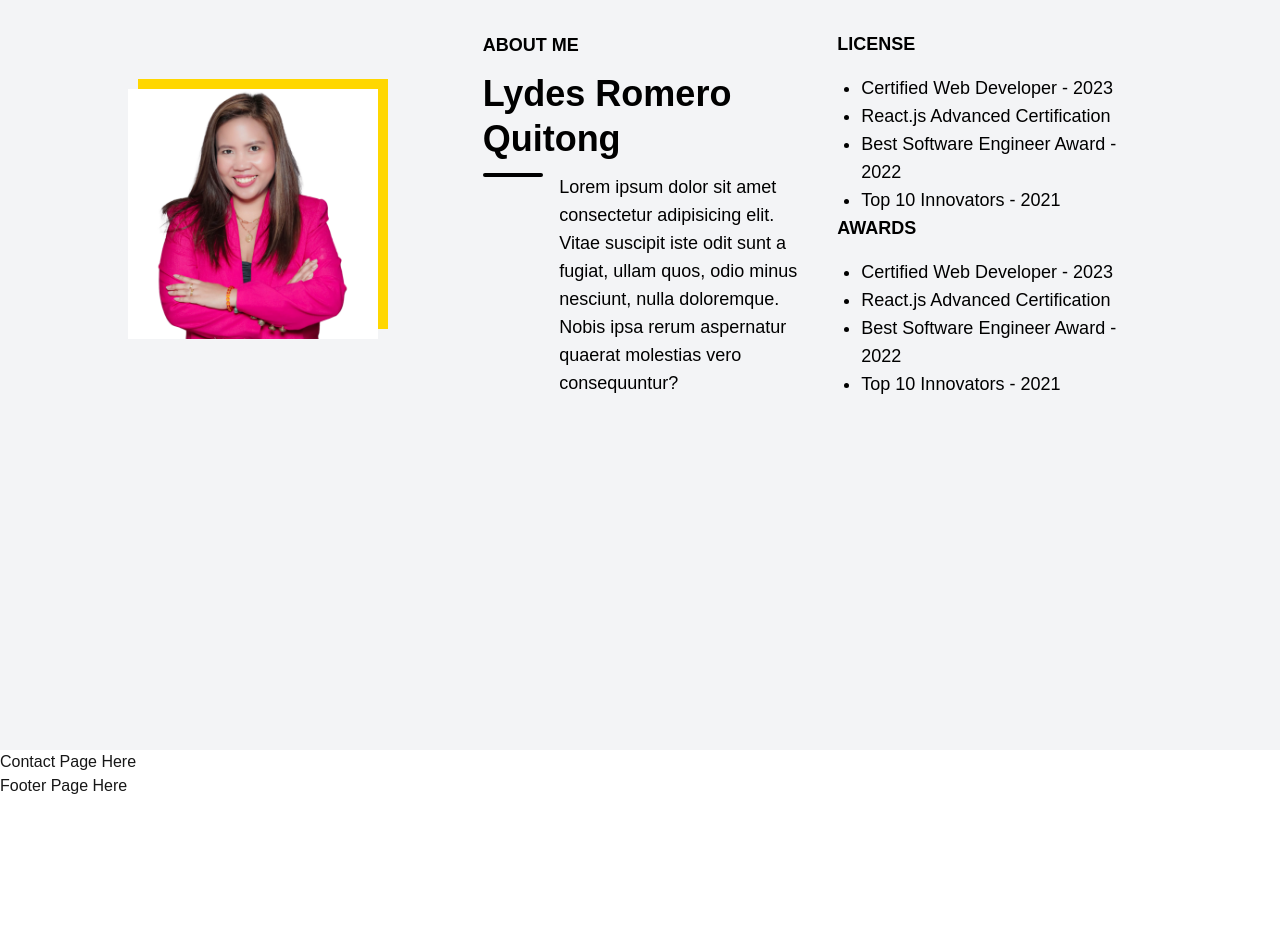
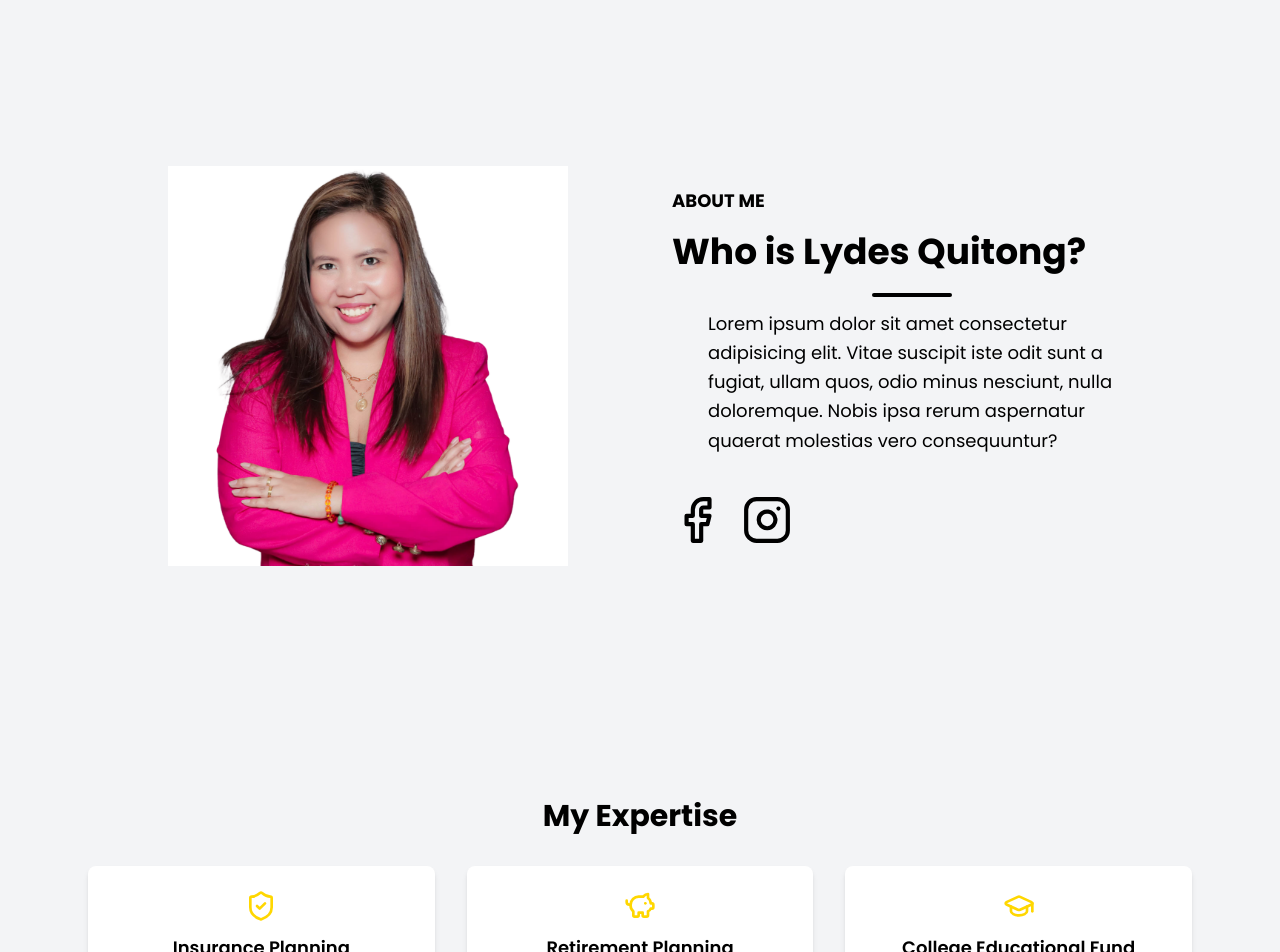
Before and after one commit to Ruthskery/pru_lydes, a Next.js app: page / in a window 1280 px wide. Shown: the part 1220-2172 px from the top of the page. Before the commit the page ends 2018 px from the top, so only its background shows below. Built offline with nearby package versions, Linux system fonts and the light colour scheme.

Commit message:
credentials and careerpath added

```diff
--- a/components/about.tsx
+++ b/components/about.tsx
@@ -1,68 +1,70 @@
 import React from 'react';
 import Image from 'next/image';
 import lydes from '../public/src/lydes.png';
+import { Facebook, Instagram } from "lucide-react"; // Import Lucide React Facebook icon
+import { poppins } from '@/public/fonts/fonts';
 
 const About = () => {
   return (
-      <div className="bg-gray-100 min-h-screen pb-12 pt-16 md:pt-20">
-        <div className="grid grid-cols-1 md:grid-cols-2 lg:grid-cols-3 w-[90%] md:w-[80%] mx-auto gap-10 items-center text-center md:text-left">
+    <div className={`${poppins.className} bg-gray-100 min-h-screen flex items-center justify-center pb-12 pt-16 md:pt-20`}>
+      <div className="grid grid-cols-1 md:grid-cols-2 w-[90%] md:w-[80%] mx-auto gap-16 items-center justify-center text-center md:text-center">
 
         {/* Image - Left Side */}
-        <div className="flex justify-center md:justify-start">
-          <div className="relative w-[120px] h-[120px] sm:w-[150px] sm:h-[150px] md:w-[200px] md:h-[200px] lg:w-[250px] lg:h-[250px]">
+        <div className="flex justify-center">
+          <div className="relative w-[250px] h-[250px] sm:w-[300px] sm:h-[300px] md:w-[350px] md:h-[350px] lg:w-[400px] lg:h-[400px]">
           <Image
               src={lydes}
               alt="Lydes Romero Quitong"
               className="relative z-10 w-full h-full object-contain"
             />
-            <div className="absolute w-full h-full bg-[#FFD700] top-[-10px] right-[-10px] z-0"></div>
+            {/* <div className="absolute w-full h-full bg-[#FFD700] top-[-12px] right-[-12px] z-0 rounded-lg"></div> */}
           </div>
         </div>
 
-        {/* About Me - Middle */}
-        <div className="flex flex-col items-center md:items-start text-center md:text-left">
+        {/* About Me - Right Side */}
+      <div className="flex flex-col items-left text-left">
         <h1 className="text-lg font-bold uppercase text-black mb-3">
           ABOUT ME
         </h1>
-          <h2 className="text-2xl md:text-3xl lg:text-4xl font-bold text-black leading-tight mb-3">
-            Lydes Romero Quitong
+        <h2 className="text-2xl md:text-3xl lg:text-4xl font-bold text-black leading-snug mb-4">
+          Who is Lydes Quitong?
         </h2>
-          <div className="flex flex-col md:flex-row items-center md:items-start md:space-x-4 w-full">
+        <div className="flex flex-col items-center w-full">
           {/* Line Separator */}
-            <span className="w-[80px] h-[4px] bg-black hidden md:inline-block rounded-sm"></span>
+          <span className="w-[80px] h-[4px] bg-black rounded-sm mb-3"></span>
 
           {/* Text Content */}
-            <p className="text-base md:text-lg text-black w-full md:max-w-[80%]">
+          <p className="text-base md:text-lg text-black w-full md:max-w-[85%] leading-relaxed">
             Lorem ipsum dolor sit amet consectetur adipisicing elit. Vitae
             suscipit iste odit sunt a fugiat, ullam quos, odio minus
             nesciunt, nulla doloremque. Nobis ipsa rerum aspernatur quaerat
             molestias vero consequuntur?
           </p>
         </div>
+
+        {/* Social Media Icons */}
+        <div className="flex space-x-5 mt-10">
+          <a
+            href="https://www.facebook.com/your-profile"
+            target="_blank"
+            rel="noopener noreferrer"
+            className="text-black hover:text-[#1877F2]" // Facebook blue color on hover
+          >
+            <Facebook size={50} /> {/* Facebook Icon */}
+          </a>
+
+          {/* Add more social media icons here */}
+          {/* Instagram */}
+          <a
+            href="https://www.instagram.com/your-profile"
+            target="_blank"
+            rel="noopener noreferrer"
+            className="text-black hover:text-[#E1306C]" // Instagram pink color on hover
+          >
+            <Instagram size={50} />
+          </a>
+
         </div>
-
-
-        {/* License & Awards - Right Side */}
-        <div>
-          <h1 className="text-lg font-bold uppercase text-black mb-4">
-            LICENSE
-          </h1>
-          <ul className="list-disc pl-6 text-base md:text-lg text-black">
-            <li>Certified Web Developer - 2023</li>
-            <li>React.js Advanced Certification</li>
-            <li>Best Software Engineer Award - 2022</li>
-            <li>Top 10 Innovators - 2021</li>
-          </ul>
-
-          <h1 className="text-lg font-bold uppercase text-black mb-4">
-           AWARDS
-          </h1>
-          <ul className="list-disc pl-6 text-base md:text-lg text-black">
-            <li>Certified Web Developer - 2023</li>
-            <li>React.js Advanced Certification</li>
-            <li>Best Software Engineer Award - 2022</li>
-            <li>Top 10 Innovators - 2021</li>
-          </ul>
       </div>
 
       </div>
--- /dev/null
+++ b/components/careerpath.tsx
@@ -0,0 +1,7 @@
+import React from 'react';
+
+const Careerpath = () => {
+  return <div>Career Path</div>;
+};
+
+export default Careerpath;
--- /dev/null
+++ b/components/credentials.tsx
@@ -0,0 +1,32 @@
+import React from "react";
+import { ShieldCheck, PiggyBank, GraduationCap, DollarSign, FileText, Briefcase } from "lucide-react";
+import { poppins } from "@/public/fonts/fonts";
+
+const expertiseData = [
+  { name: "Insurance Planning", icon: <ShieldCheck size={32} /> },
+  { name: "Retirement Planning", icon: <PiggyBank size={32} /> },
+  { name: "College Educational Fund", icon: <GraduationCap size={32} /> },
+  { name: "Lifetime Pension Funder", icon: <DollarSign size={32} /> },
+  { name: "Estate Planning", icon: <FileText size={32} /> },
+  { name: "Business & Employee Insurance", icon: <Briefcase size={32} /> },
+];
+
+const ExpertiseSection = () => {
+  return (
+    <div className={`${poppins.className} bg-gray-100 py-12`}>
+      <div className="max-w-6xl mx-auto px-6 text-center">
+        <h2 className="text-3xl font-bold text-black mb-8">My Expertise</h2>
+        <div className="grid grid-cols-1 sm:grid-cols-2 md:grid-cols-3 gap-8">
+          {expertiseData.map((item, index) => (
+            <div key={index} className="flex flex-col items-center p-6 bg-white shadow-md rounded-lg">
+              <div className="text-[#FFD700] mb-3">{item.icon}</div>
+              <h3 className="text-lg font-semibold text-black">{item.name}</h3>
+            </div>
+          ))}
+        </div>
+      </div>
+    </div>
+  );
+};
+
+export default ExpertiseSection;
--- a/pages/index.tsx
+++ b/pages/index.tsx
@@ -4,6 +4,8 @@ import Footer from '@/components/footer';
 import Hero from '@/components/hero';
 import Navbar from '@/components/navbar';
 import Carousel from '@/components/carousel';
+import Credentials from '@/components/credentials';
+import Careerpath from '@/components/careerpath';
 import React from 'react';
 
 const Home = () => {
@@ -12,6 +14,8 @@ const Home = () => {
     <Hero />
     <Carousel />
     <About />
+    <Credentials />
+    <Careerpath />
     <Contact />
     <Footer />
   </div>;
```
Lines whose indentation alone changed are shown as unchanged.
